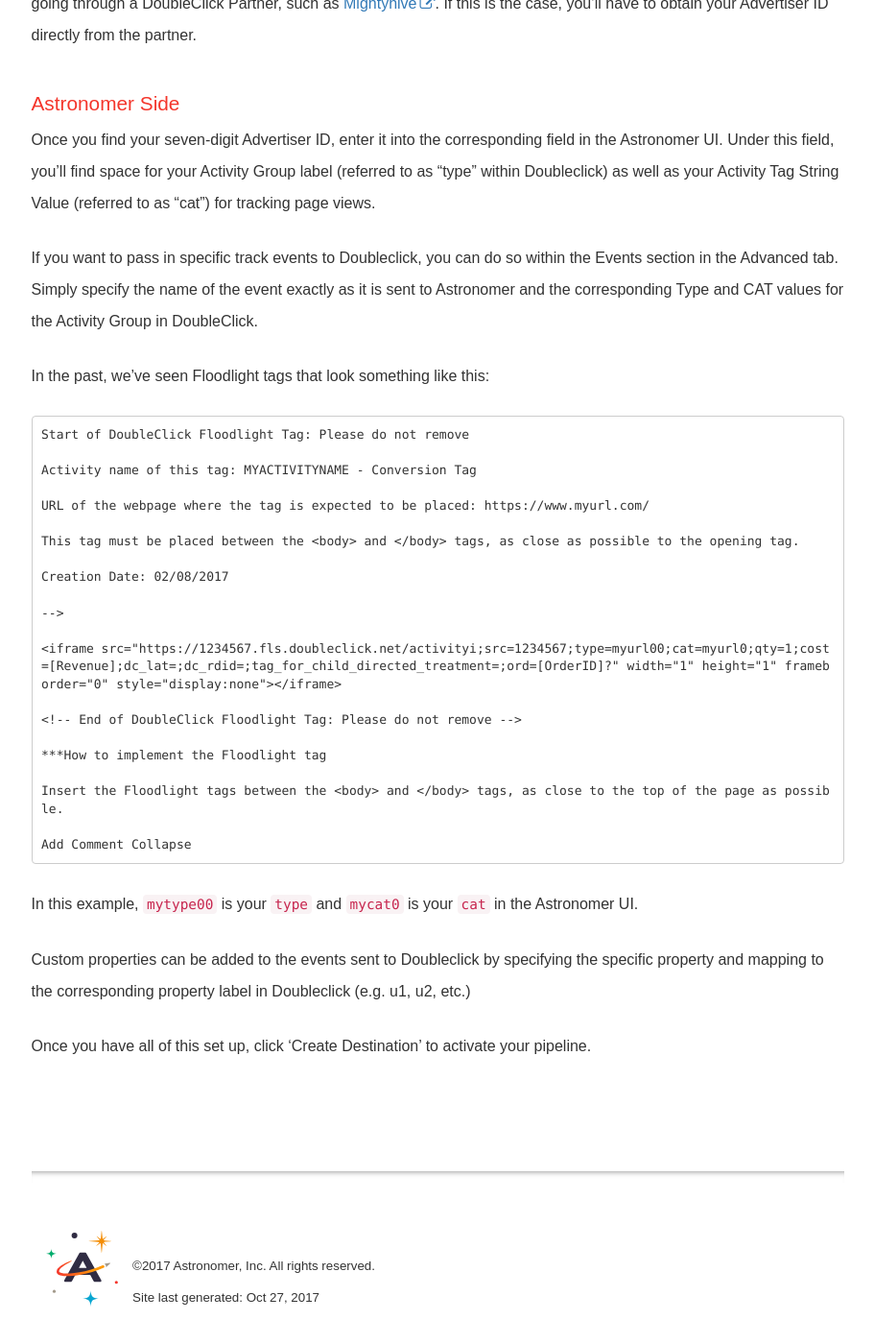
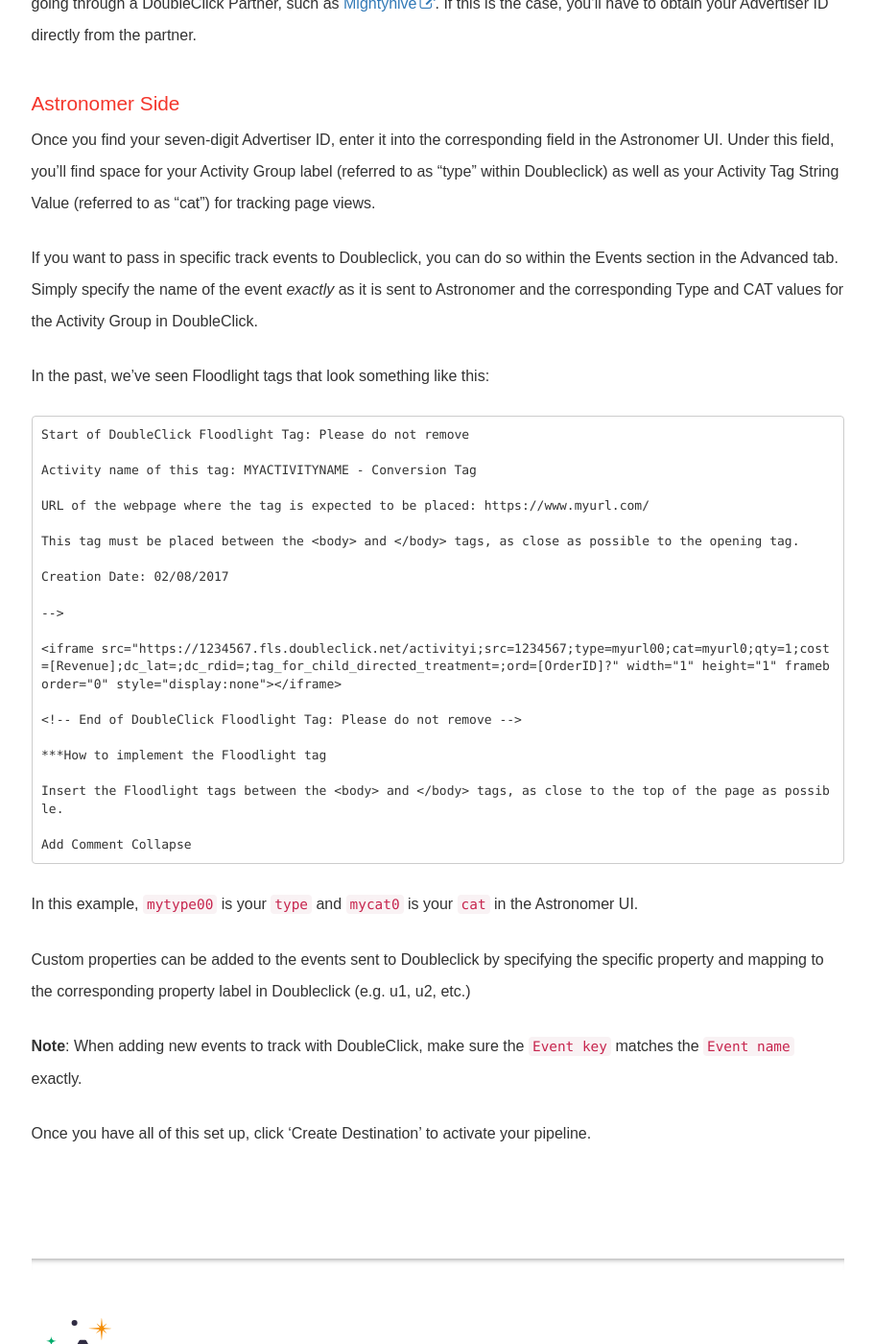
Before and after one commit to petedejoy/documentation, a Jekyll site: the page built from v2/clickstream/destinations/doubleclick-floodlight.md, in a window 1280 px wide and 1400 px high, scrolled down 1429 px. Shown: the whole window at 96% size, without its empty margins (330-1241 px from the left). Built offline with Jekyll 4.4.1, drawn with Linux system fonts in a browser that asks for light colours; nearby versions of some CDN libraries; some web fonts are replaced; comment, search, counter and statistics services are not loaded.

Commit message:
Added troubleshooting line to doubleclick doc #101

```diff
--- a/v2/clickstream/destinations/doubleclick-floodlight.md
+++ b/v2/clickstream/destinations/doubleclick-floodlight.md
@@ -24,11 +24,12 @@ By integrating DoubleClick Floodlight with Astronomer Clickstream, you can send
 
 With the Doubleclick Floodlight destination, you can make calls directly to Floodlight based on your mapped events. To begin doing this, you'll need your Advertiser ID. Because DoubleClick is a rather expensive platform, you might be going through a DoubleClick Partner, such as [Mightyhive](http://mightyhive.com). If this is the case, you'll have to obtain your Advertiser ID directly from the partner.
 
+
 ### Astronomer Side
 
 Once you find your seven-digit Advertiser ID, enter it into the corresponding field in the Astronomer UI. Under this field, you'll find space for your Activity Group label (referred to as "type" within Doubleclick) as well as your Activity Tag String Value (referred to as "cat") for tracking page views.
 
-If you want to pass in specific track events to Doubleclick, you can do so within the Events section in the Advanced tab. Simply specify the name of the event exactly as it is sent to Astronomer and the corresponding Type and CAT values for the Activity Group in DoubleClick.
+If you want to pass in specific track events to Doubleclick, you can do so within the Events section in the Advanced tab. Simply specify the name of the event *exactly* as it is sent to Astronomer and the corresponding Type and CAT values for the Activity Group in DoubleClick.
 
 In the past, we've seen Floodlight tags that look something like this:
 
@@ -60,4 +61,6 @@ In this example, `mytype00` is your `type` and `mycat0` is your `cat` in the Ast
 
 Custom properties can be added to the events sent to Doubleclick by specifying the specific property and mapping to the corresponding property label in Doubleclick (e.g. u1, u2, etc.)
 
+**Note**: When adding new events to track with DoubleClick, make sure the `Event key` matches the `Event name` exactly.
+
 Once you have all of this set up, click 'Create Destination' to activate your pipeline.
```
